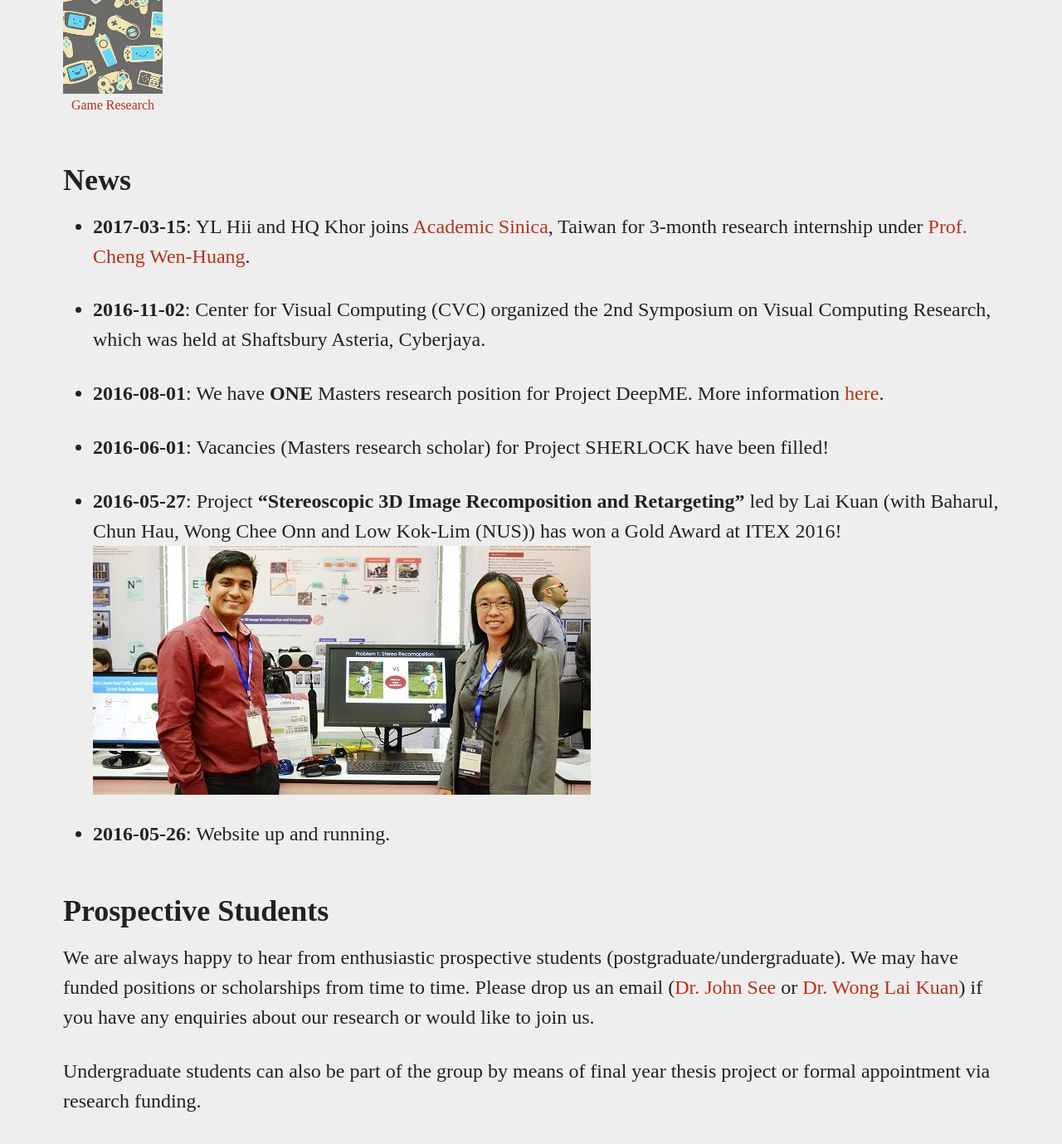
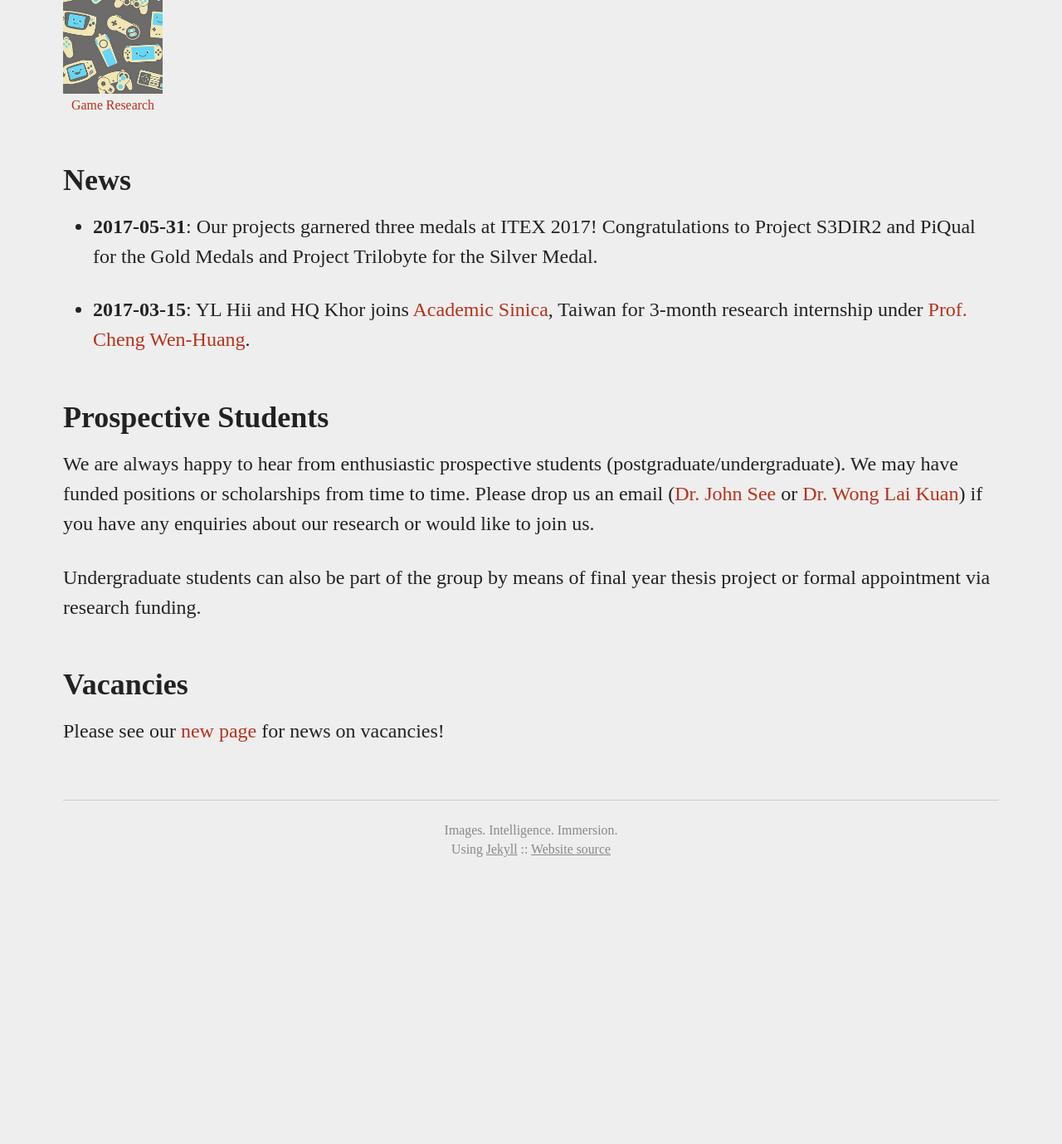
Before and after one commit to viprlab/viprlab.github.io, a Jekyll site: the page built from index.md, in a window 1280 px wide and 1400 px high, scrolled down 1947 px. Shown: the top 1379 px of the window at 83% size. Built offline with Jekyll 4.4.1, drawn with Linux system fonts in a browser that asks for light colours; after the commit the page ends 3007 px from its top, so only the background shows below that.

Commit message:
update news

```diff
--- a/index.md
+++ b/index.md
@@ -3,22 +3,24 @@ layout: page
 title: ViPr Lab
 permalink: /
 news:
+   - date: 2017-05-31
+     info: Our projects garnered three medals at ITEX 2017! Congratulations to Project S3DIR2 and PiQual for the Gold Medals and Project Trilobyte for the Silver Medal.
    - date: 2017-03-15
      info: YL Hii and HQ Khor joins [Academic Sinica](https://www.sinica.edu.tw/en), Taiwan for 3-month research internship under [Prof. Cheng Wen-Huang](https://www.citi.sinica.edu.tw/~whcheng/).
 # - date: 2016-12-05
 #     info: Saimunur Rahman passed his M.Sc. viva voce. Congratulations!
 #     img: saimun-viva.jpg
-   - date: 2016-11-02
-     info: Center for Visual Computing (CVC) organized the 2nd Symposium on Visual Computing Research, which was held at Shaftsbury Asteria, Cyberjaya.
-   - date: 2016-08-01
-     info: We have **ONE** Masters research position for Project DeepME. More information [here](/research/jobs/).
-   - date: 2016-06-01
-     info: Vacancies (Masters research scholar) for Project SHERLOCK have been filled!
-   - date: 2016-05-27
-     info: Project **"Stereoscopic 3D Image Recomposition and Retargeting"** led by Lai Kuan (with Baharul, Chun Hau, Wong Chee Onn and Low Kok-Lim (NUS)) has won a Gold Award at ITEX 2016!
-     img: bahar-lkwong-itex.jpg
-   - date: 2016-05-26
-     info: Website up and running.
+#   - date: 2016-11-02
+#     info: Center for Visual Computing (CVC) organized the 2nd Symposium on Visual Computing Research, which was held at Shaftsbury Asteria, Cyberjaya.
+#   - date: 2016-08-01
+#     info: We have **ONE** Masters research position for Project DeepME. More information [here](/research/jobs/).
+#   - date: 2016-06-01
+#     info: Vacancies (Masters research scholar) for Project SHERLOCK have been filled!
+#   - date: 2016-05-27
+#     info: Project **"Stereoscopic 3D Image Recomposition and Retargeting"** led by Lai Kuan (with Baharul, Chun Hau, Wong Chee Onn and Low Kok-Lim (NUS)) has won a Gold Award at ITEX 2016!
+#     img: bahar-lkwong-itex.jpg
+#   - date: 2016-05-26
+#     info: Website up and running.
 ---
 
 Visual Processing (ViPr) Lab is a research lab under the Centre for Visual Computing, [Multimedia University]{:target="_blank"}. It resides at AR4004 in the [Faculty of Computing and Informatics]{:target="_blank"} (FCI).
```
